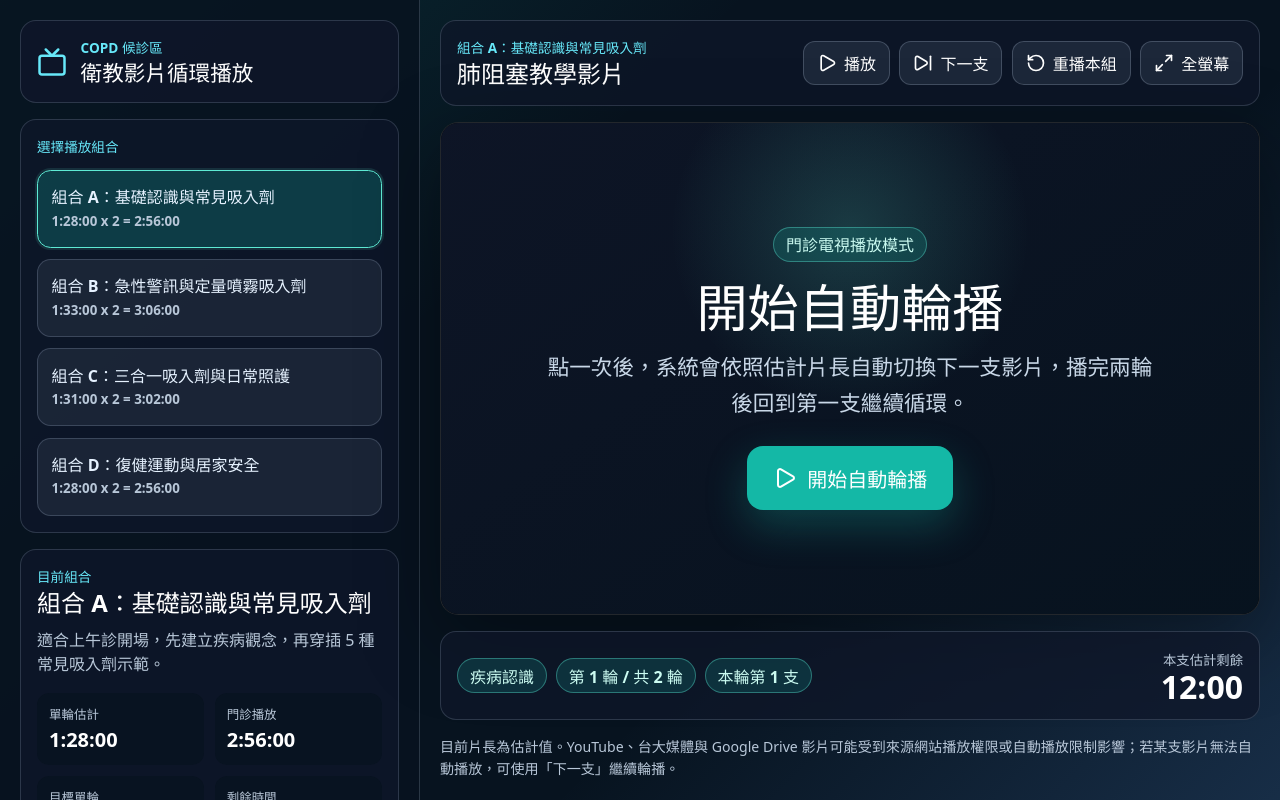
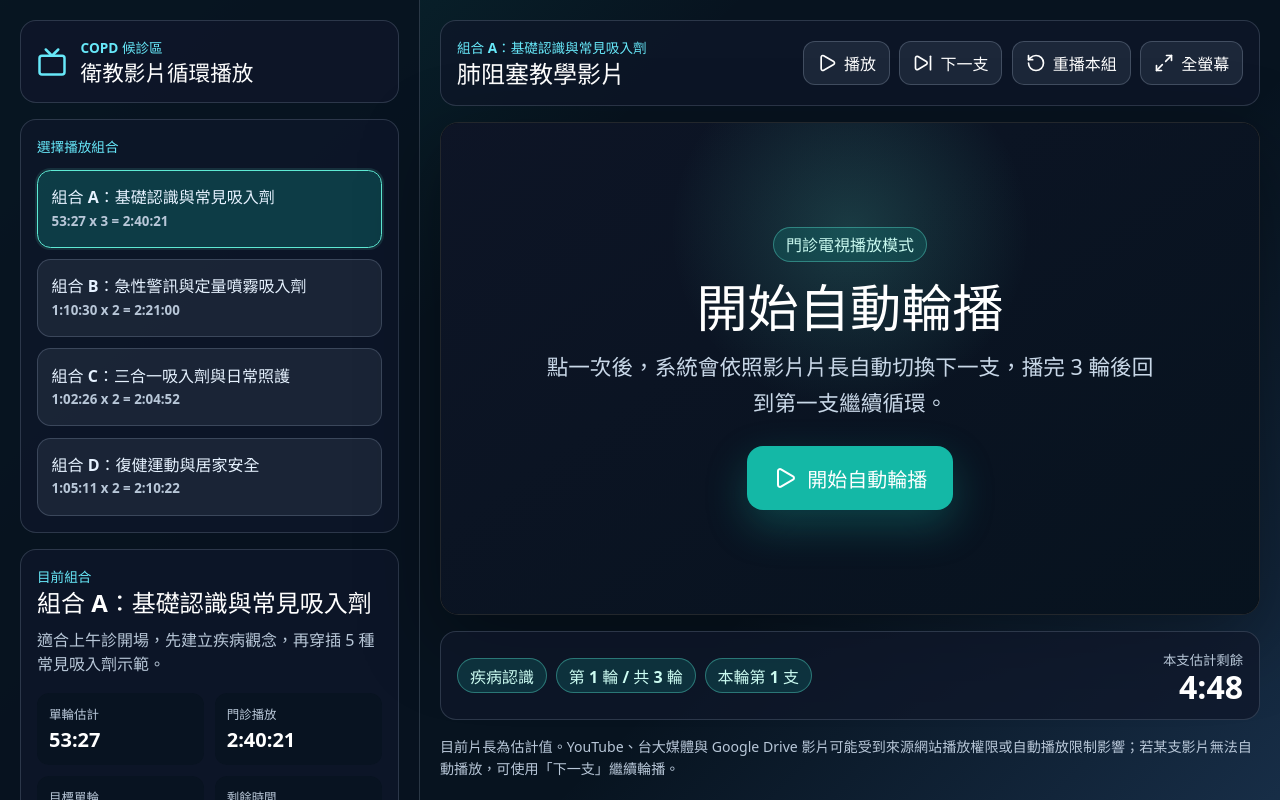
Before and after one commit to whaleemail-hub/copd-clinic-video-playlist, a React (Vite) app: page / in a window 1280 px wide. Built offline with nearby package versions, Linux system fonts and the light colour scheme.

Commit message:
Update program A video durations

```diff
--- a/src/main.tsx
+++ b/src/main.tsx
@@ -1,7 +1,7 @@
 import React, { useEffect, useMemo, useRef, useState } from "react";
 import { createRoot } from "react-dom/client";
 import { Maximize2, Pause, Play, RotateCcw, SkipForward, Tv } from "lucide-react";
-import { CLINIC_SESSION_ROUNDS, TARGET_PROGRAM_SECONDS, programs, videos, type ClinicVideo } from "./videoData";
+import { DEFAULT_CLINIC_SESSION_ROUNDS, TARGET_PROGRAM_SECONDS, programs, videos, type ClinicVideo } from "./videoData";
 import "./styles.css";
 
 type PlayItem = ClinicVideo & {
@@ -28,7 +28,7 @@ function sourceFor(video: ClinicVideo, shouldAutoplay: boolean) {
   return `${video.src}${separator}${autoplayParams}playsinline=1`;
 }
 
-function buildQueue(videoIds: string[]) {
+function buildQueue(videoIds: string[], rounds = DEFAULT_CLINIC_SESSION_ROUNDS) {
   const base = videoIds
     .map((id, index) => {
       const video = videos.find((item) => item.id === id);
@@ -37,7 +37,7 @@ function buildQueue(videoIds: string[]) {
     })
     .filter(Boolean) as PlayItem[];
 
-  return Array.from({ length: CLINIC_SESSION_ROUNDS }).flatMap((_, roundIndex) =>
+  return Array.from({ length: rounds }).flatMap((_, roundIndex) =>
     base.map((item) => ({ ...item, round: roundIndex + 1 }))
   );
 }
@@ -56,8 +56,9 @@ function ProgramPlayer() {
   const playerRef = useRef<HTMLDivElement | null>(null);
 
   const program = programs.find((item) => item.id === programId) || programs[0];
-  const queue = useMemo(() => buildQueue(program.videoIds), [program.videoIds]);
-  const baseVideos = useMemo(() => buildQueue(program.videoIds).filter((item) => item.round === 1), [program.videoIds]);
+  const programRounds = program.rounds || DEFAULT_CLINIC_SESSION_ROUNDS;
+  const queue = useMemo(() => buildQueue(program.videoIds, programRounds), [program.videoIds, programRounds]);
+  const baseVideos = useMemo(() => buildQueue(program.videoIds, 1), [program.videoIds]);
   const currentVideo = queue[currentIndex] || queue[0];
   const baseDuration = sumDuration(baseVideos);
   const sessionDuration = sumDuration(queue);
@@ -133,7 +134,9 @@ function ProgramPlayer() {
           <div className="program-list">
             {programs.map((item) => {
               const selected = item.id === programId;
-              const itemBase = buildQueue(item.videoIds).filter((video) => video.round === 1);
+              const itemRounds = item.rounds || DEFAULT_CLINIC_SESSION_ROUNDS;
+              const itemBase = buildQueue(item.videoIds, 1);
+              const itemBaseDuration = sumDuration(itemBase);
               return (
                 <button
                   key={item.id}
@@ -142,7 +145,7 @@ function ProgramPlayer() {
                   onClick={() => setProgramId(item.id)}
                 >
                   <span>{item.title}</span>
-                  <small>{formatTime(sumDuration(itemBase))} x 2 = {formatTime(sumDuration(itemBase) * 2)}</small>
+                  <small>{formatTime(itemBaseDuration)} x {itemRounds} = {formatTime(itemBaseDuration * itemRounds)}</small>
                 </button>
               );
             })}
@@ -222,7 +225,7 @@ function ProgramPlayer() {
                 <span className="pill">門診電視播放模式</span>
                 <h2>開始自動輪播</h2>
                 <p>
-                  點一次後，系統會依照估計片長自動切換下一支影片，播完兩輪後回到第一支繼續循環。
+                  點一次後，系統會依照影片片長自動切換下一支，播完 {programRounds} 輪後回到第一支繼續循環。
                 </p>
                 <button type="button" onClick={startContinuousPlay}>
                   <Play size={24} />
@@ -254,7 +257,7 @@ function ProgramPlayer() {
         <div className="now-playing">
           <div>
             <span className="pill">{currentVideo.category}</span>
-            <span className="pill">第 {currentVideo.round} 輪 / 共 {CLINIC_SESSION_ROUNDS} 輪</span>
+            <span className="pill">第 {currentVideo.round} 輪 / 共 {programRounds} 輪</span>
             <span className="pill">本輪第 {currentVideo.programIndex} 支</span>
           </div>
           <div className="countdown">
--- a/src/videoData.ts
+++ b/src/videoData.ts
@@ -15,11 +15,12 @@ export type PlaylistProgram = {
   title: string;
   subtitle: string;
   description: string;
+  rounds?: number;
   videoIds: string[];
 };
 
 export const TARGET_PROGRAM_SECONDS = 90 * 60;
-export const CLINIC_SESSION_ROUNDS = 2;
+export const DEFAULT_CLINIC_SESSION_ROUNDS = 2;
 
 export const videos: ClinicVideo[] = [
   {
@@ -28,8 +29,8 @@ export const videos: ClinicVideo[] = [
     title: "肺阻塞教學影片",
     src: "https://www.youtube.com/embed/vv9AZ9U2iZI",
     type: "youtube",
-    durationSeconds: 12 * 60,
-    durationNote: "估計值，請依實際片長校正",
+    durationSeconds: 4 * 60 + 48,
+    durationNote: "實際片長 4:48",
   },
   {
     id: "acute-exacerbation",
@@ -37,8 +38,8 @@ export const videos: ClinicVideo[] = [
     title: "急性惡化教學影片",
     src: "https://www.youtube.com/embed/XIgI8DaCWdg",
     type: "youtube",
-    durationSeconds: 10 * 60,
-    durationNote: "估計值，請依實際片長校正",
+    durationSeconds: 4 * 60 + 5,
+    durationNote: "實際片長 4:05",
   },
   {
     id: "respimat-load",
@@ -46,8 +47,8 @@ export const videos: ClinicVideo[] = [
     title: "舒沛噴吸入劑裝填方式",
     src: "https://media.ntuh.gov.tw/media/e/857",
     type: "embed",
-    durationSeconds: 3 * 60,
-    durationNote: "估計值",
+    durationSeconds: 1 * 60 + 21,
+    durationNote: "實際片長 1:21",
   },
   {
     id: "respimat-use",
@@ -55,8 +56,8 @@ export const videos: ClinicVideo[] = [
     title: "舒沛噴吸入劑使用方式",
     src: "https://files.manuscdn.com/user_upload_by_module/session_file/310519663374529761/fdzmElOyFOHjAYeb.mp4",
     type: "mp4",
-    durationSeconds: 3 * 60,
-    durationNote: "估計值；MP4 可由瀏覽器讀取實際片長",
+    durationSeconds: 3 * 60 + 29,
+    durationNote: "實際片長 3:29",
   },
   {
     id: "respimat-spacer",
@@ -64,8 +65,8 @@ export const videos: ClinicVideo[] = [
     title: "舒沛噴吸入劑加口含式吸藥輔助器",
     src: "https://media.ntuh.gov.tw/media/e/869",
     type: "embed",
-    durationSeconds: 4 * 60,
-    durationNote: "估計值",
+    durationSeconds: 2 * 60 + 19,
+    durationNote: "實際片長 2:19",
   },
   {
     id: "berotec-mdi",
@@ -73,8 +74,8 @@ export const videos: ClinicVideo[] = [
     title: "備勞喘定量噴霧吸入劑使用方式",
     src: "https://media.ntuh.gov.tw/media/e/862",
     type: "embed",
-    durationSeconds: 3 * 60,
-    durationNote: "估計值",
+    durationSeconds: 1 * 60 + 48,
+    durationNote: "實際片長 1:48",
   },
   {
     id: "bevespi",
@@ -82,8 +83,8 @@ export const videos: ClinicVideo[] = [
     title: "必肺宜 Bevespi 使用方式",
     src: "https://www.youtube.com/embed/RSAHSGxYY90",
     type: "youtube",
-    durationSeconds: 4 * 60,
-    durationNote: "估計值",
+    durationSeconds: 2 * 60 + 4,
+    durationNote: "實際片長 2:04",
   },
   {
     id: "seretide-mdi",
@@ -190,8 +191,8 @@ export const videos: ClinicVideo[] = [
     title: "Lung 你吃對營養 COPD 營養照護",
     src: "https://files.manuscdn.com/user_upload_by_module/session_file/310519663374529761/VHLuPTGqTLqhWdrt.mp4",
     type: "mp4",
-    durationSeconds: 13 * 60,
-    durationNote: "估計值；MP4 可由瀏覽器讀取實際片長",
+    durationSeconds: 18 * 60 + 28,
+    durationNote: "實際片長 18:28",
   },
   {
     id: "nutrition-taiwanese",
@@ -208,8 +209,8 @@ export const videos: ClinicVideo[] = [
     title: "呼吸道痰液清除方法",
     src: "https://www.youtube.com/embed/vq1yjbj4_G4",
     type: "youtube",
-    durationSeconds: 8 * 60,
-    durationNote: "估計值",
+    durationSeconds: 5 * 60 + 6,
+    durationNote: "實際片長 5:06",
   },
   {
     id: "diaphragmatic-breathing",
@@ -217,8 +218,8 @@ export const videos: ClinicVideo[] = [
     title: "腹式呼吸教學",
     src: "https://www.youtube.com/embed/g2nsbUEZOQQ",
     type: "youtube",
-    durationSeconds: 6 * 60,
-    durationNote: "估計值",
+    durationSeconds: 2 * 60 + 42,
+    durationNote: "實際片長 2:42",
   },
   {
     id: "resistance-band",
@@ -244,8 +245,8 @@ export const videos: ClinicVideo[] = [
     title: "肺部復健運動",
     src: "https://www.youtube.com/embed/kQDkuZnWtUc",
     type: "youtube",
-    durationSeconds: 12 * 60,
-    durationNote: "估計值",
+    durationSeconds: 3 * 60 + 22,
+    durationNote: "實際片長 3:22",
   },
   {
     id: "oxygen-equipment",
@@ -253,8 +254,8 @@ export const videos: ClinicVideo[] = [
     title: "氧氣設備操作教學",
     src: "https://www.youtube.com/embed/Af5pNzaub5g",
     type: "youtube",
-    durationSeconds: 10 * 60,
-    durationNote: "估計值",
+    durationSeconds: 3 * 60 + 55,
+    durationNote: "實際片長 3:55",
   },
 ];
 
@@ -264,6 +265,7 @@ export const programs: PlaylistProgram[] = [
     title: "組合 A：基礎認識與常見吸入劑",
     subtitle: "適合上午診開場，先建立疾病觀念，再穿插 5 種常見吸入劑示範。",
     description: "疾病認識、急性惡化、舒沛噴、備勞喘、必肺宜、營養與肺復原。",
+    rounds: 3,
     videoIds: [
       "disease-overview",
       "respimat-load",
```
Also changed, not shown: 1 other file (tests, documents, lock files or other folders).
